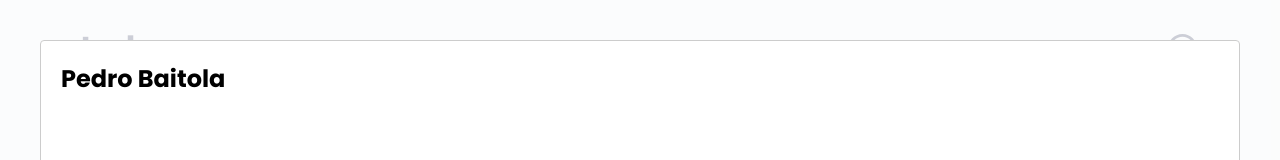
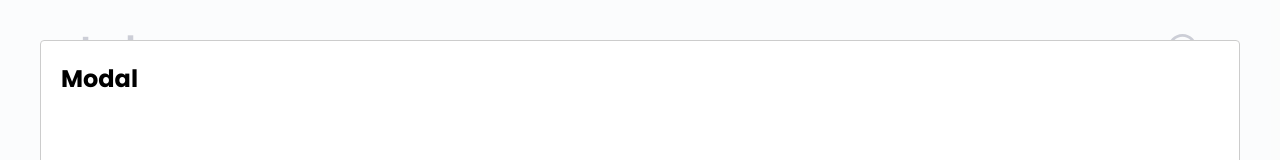
Before and after one commit to phtsouza/Projeto-ToDo-List, a React (Create React App) app: page / in a window 1280 px wide. Both pictures are taken after a click on the icon 1182 px from the left and 48 px from the top of the page. Shown: the top 160 px of the page. Built offline with nearby package versions, Linux system fonts and the light colour scheme.

Commit message:
Text Modal

```diff
--- a/src/components/Header/index.jsx
+++ b/src/components/Header/index.jsx
@@ -25,7 +25,7 @@ export default function Header() {
           isOpen={isNewTaskModalOpen}
           onRequestClose={handleCloseNewTaskModal}
         >
-          <h2>Pedro Baitola</h2>
+          <h2>Modal</h2>
         </Modal>
     </Container>
   );
```
